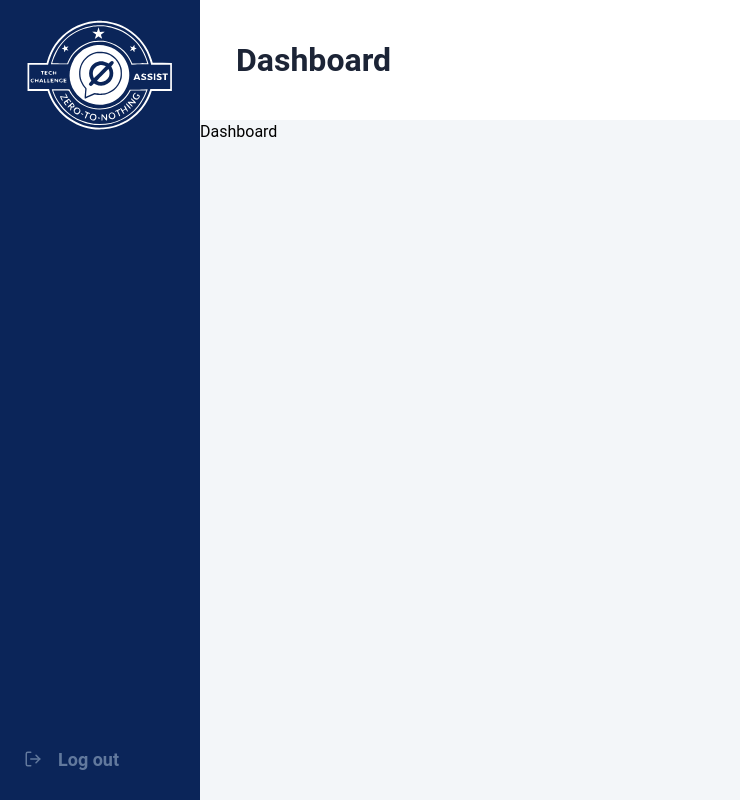
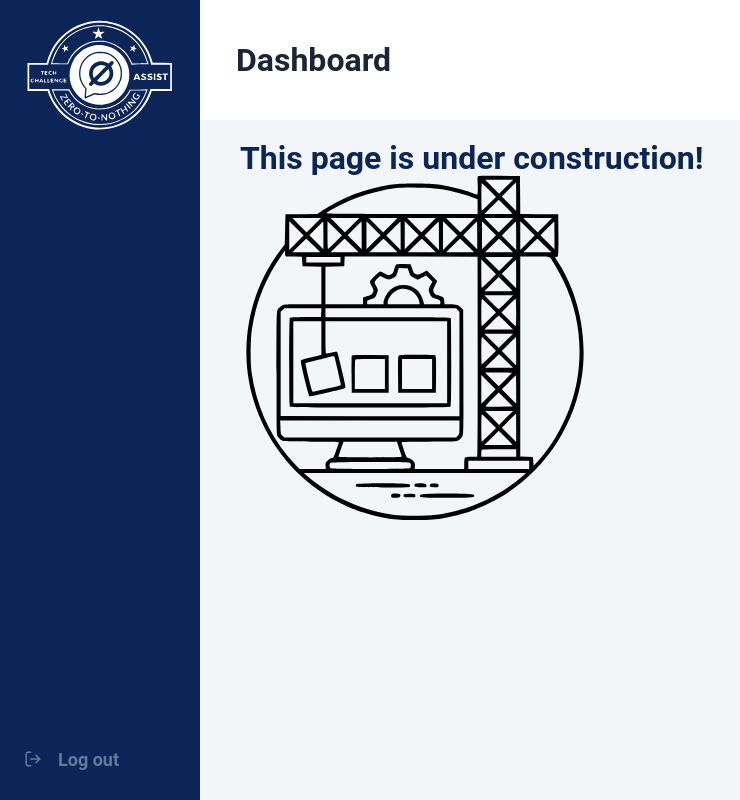
Before and after one commit to PTMAndrey/tech-challenge-2022-zero-to-nothing, a React (Create React App) app: page /#/ in a window 1280 px wide. Shown: the whole page, without its empty margins (0-740 px from the left). Built offline with nearby package versions, Linux system fonts and the light colour scheme; sample sign-in values are in the browser's storage.

Commit message:
added buildings, add button; added page in progress;

```diff
--- a/src/Components/BuildingsModal/BuildingsModal.js
+++ b/src/Components/BuildingsModal/BuildingsModal.js
@@ -50,7 +50,10 @@ const BuildingsModal = (props) => {
 
   const handleFloorInputErrors = () => {
     let floorInput = floorCount.current.value;
-    if (floorInput === "placeholder") return "Floor is a required field!";
+    if(props.page === "add" && floorInput === "placeholder")
+        return "Floor is a required field!";
+    if(props.page === "edit" && floorInput === "placeholder")
+        floorCount.current.selectedIndex = props.data.FloorCount;
     return " ";
   };
 
@@ -95,8 +98,9 @@ const BuildingsModal = (props) => {
     fetch(endpoints.update_buildings, {
       method: 'PUT',
       body: JSON.stringify({
+        BuildingId: props.data.BuildingId,
         Name: name.current.value,
-        FloorCount: floorCount.current.selectedIndex-1,
+        FloorCount: floorCount.current.selectedIndex,
         BuildingAddress: address.current.value,
       }),
       headers: {
@@ -230,6 +234,9 @@ const BuildingsModal = (props) => {
                   <option value="placeholder" hidden>
                     Floor
                   </option>
+                  <option>1</option>
+                  <option>2</option>
+                  <option>3</option>
                   <option>4</option>
                   <option>5</option>
                   <option>6</option>
--- a/src/Components/Content/Content.js
+++ b/src/Components/Content/Content.js
@@ -10,6 +10,9 @@ import Desk from '../../Pages/Desk/Desk';
 import Remote from '../../Pages/Remote/Remote';
 import Users from '../../Pages/Users/Users.js';
 import Header from '../../Components/Header/Header';
+
+import InProgress from '../../Components/InProgress/InProgress';
+
 // this component represents the Content for every component selected from Sidebar
 
 const Content = () => {
@@ -19,14 +22,14 @@ const Content = () => {
     return (
         <Container showSidebar={showSidebar}>
             <Header/>
-            {location === '/' && <Dashboard/> }{/* Dashboard*/}
-            {location === '/dashboard' && <Dashboard/> }{/* Dashboard*/}
+            {location === '/' && <InProgress/> }{/* Dashboard*/}
+            {location === '/dashboard' && <InProgress/> }{/* Dashboard*/}
             {location === '/user' && <User/> } {/* User management*/}
             {location === '/buildings' && <Buildings/> }{/* Buildings Management*/}
-            {location === '/office' && <Office/> }{/* Office Management*/}
-            {location === '/offices' && <Offices/> }{/* Office Status */}
-            {location === '/desk' && <Desk/> }{/* Desk Assignment*/}
-            {location === '/remote' && <Remote/> }{/* Remote request*/}
+            {location === '/office' && <InProgress/> }{/* Office Management*/}
+            {location === '/offices' && <InProgress/> }{/* Office Status */}
+            {location === '/desk' && <InProgress/> }{/* Desk Assignment*/}
+            {location === '/remote' && <InProgress/> }{/* Remote request*/}
             {location === '/users' && <Users/> }{/* User Status*/}
         </Container>
      );
--- /dev/null
+++ b/src/Components/InProgress/InProgress.js
@@ -0,0 +1,37 @@
+import styled from "styled-components";
+import { device } from "../../Components/DevicesSize/Device";
+import {ReactComponent as Image} from "../../Assets/PageInConstruction.svg";
+const InProgress = () => {
+    return (
+        <Container>
+            <Label>This page is under construction!</Label>
+            <br/>
+            <Image width={350} height={350}/>
+
+        </Container>
+     );
+}
+
+export default InProgress;
+
+const Container = styled.div`
+  max-width: 1160px;
+  width: 100%;
+  padding: 24px 40px;
+  margin: 0 auto;
+  min-height: 81%;
+
+  @media ${device.mobileM} {
+    padding: 15px;
+  }
+`;
+
+const Label = styled.label`
+  max-width: 189px;
+  height: 24px;
+  font-weight: 600;
+  align-items:center;
+  font-size: 32px;
+  line-height: 24px;
+  color: #0b2559;
+`;
--- a/src/Components/TableComponent/TableComponent.js
+++ b/src/Components/TableComponent/TableComponent.js
@@ -5,6 +5,7 @@ import { FiUserCheck } from "react-icons/fi";
 import { BiEditAlt } from "react-icons/bi";
 import { titles } from "../../Assets/Constants/Constants";
 import Pagination from "@material-ui/lab/Pagination";
+
 import {AiOutlineDelete} from "react-icons/ai";
 
 const TableComponent = (props) => {
@@ -16,11 +17,11 @@ const TableComponent = (props) => {
     setPagination(page);
   };
   console.log("data ==", data);
-
   const modifyUsersData = (data) => {
     let datas = [];
     data?.map((elem) =>
       datas.push({
+        id : elem.AccountId,
         firstName: elem.FirstName,
         lastName: elem.LastName,
         email: elem.Email,
@@ -34,11 +35,11 @@ const TableComponent = (props) => {
     return datas;
   };
 
-
   const modifyBuildingsData = (data) => {
     let datas = [];
     data?.map((elem) =>
       datas.push({
+        buildingId: elem.BuildingId,
         name: elem.Name,
         floorCount: elem.FloorCount,
         buildingAddress: elem.BuildingAddress,
@@ -48,10 +49,10 @@ const TableComponent = (props) => {
   };
 
 
-
   if (page === "user") {
     data = modifyUsersData(data);
   }
+
 
   if(page === "buildings")
     data = modifyBuildingsData(data);
@@ -125,20 +126,20 @@ const TableComponent = (props) => {
                       <div>
                       <BiEditAlt
                         size={24}
-                        onClick={() =>{ props.openEditModal(elem.Email);}}
+                        onClick={() =>{ props.openEditModal(elem.email);}}
                         cursor="pointer"
                       />
 
-                      {elem.Role === localStorage.getItem("role") ? null :
+                      {elem.id === localStorage.getItem("id") ? null :
                       ( page==="user" && elem.status === "Inactive" ?
                       <FiUserCheck
                         size={24}
-                         onClick={() => props.openReactivateModal(elem.Email)}
+                         onClick={() => props.openReactivateModal(elem.email)}
                         cursor="pointer"
                       /> :
                       <FiUserX
                         size={24}
-                        onClick={() => props.openDeleteModal(elem.Email)}
+                        onClick={() => props.openDeactivateModal(elem.email)}
                         cursor="pointer"
                       />)
                     }
@@ -151,29 +152,15 @@ const TableComponent = (props) => {
                     <div>
                     <BiEditAlt
                       size={24}
-                      onClick={() =>{ props.openEditModal(elem.Name);}}
+                      onClick={() =>{ props.openEditModal(elem.name);}}
                       cursor="pointer"
                     />
                     <AiOutlineDelete
                       size={24}
-                      onClick={() => props.openDeleteModal(elem.Name)}
+                      onClick={() => props.openDeleteModal(elem.name)}
                       cursor="pointer"/>
-                                {/* {elem.Role === localStorage.getItem("role") ? null :
-                                ( page==="user" && elem.status === "Inactive" ?
-                                <FiUserCheck
-                                  size={24}
-                                  onClick={() => props.openReactivateModal(elem.Email)}
-                                  cursor="pointer"
-                                /> :
-                                <FiUserX
-                                  size={24}
-                                  onClick={() => props.openDeleteModal(elem.Email)}
-                                  cursor="pointer"
-                                />)
-                              } */}
                   </div>
                 ) : null )}
-
 
                     </IconStyled>
                   </Td>
--- a/src/Components/UserModal/UserModal.js
+++ b/src/Components/UserModal/UserModal.js
@@ -43,7 +43,7 @@ const UserModal = (props) => {
     // password.current.value = props.data.Password;
     role.current.selectedIndex = props.data.Role;
     gender.current.selectedIndex = props.data.Gender;
-    birth_date.current.value = props.data.BirthDate;
+    //birth_date.current.value = props.data.BirthDate;
     nationality.current.selectedIndex = props.data.Nationality;
   }
 
@@ -97,6 +97,16 @@ const UserModal = (props) => {
     return " ";
   };
 
+  const handleGenderErrors = () => {
+    let genderInput = gender.current.value;
+    if( genderInput === "placeholder"){
+      gender.current.selectedIndex = props.data.Gender;
+      return " ";
+    }
+    return
+
+  }
+
 
   const addUser = () => {
     fetch(endpoints.add_user, {
@@ -110,7 +120,7 @@ const UserModal = (props) => {
         Gender: gender.current.selectedIndex-1,
         //BirthDate: '2000-12-21',
        // Nationality: "Romanian",
-        BirthDate: birth_date.current.value,
+        //BirthDate: birth_date.current.value,
         Nationality: nationality.current.selectedIndex-1,
       }),
       headers: {
@@ -120,7 +130,6 @@ const UserModal = (props) => {
     })
       .then((response) => {
         response.json();
-        console.log(birth_date.current.value);
       })
       .then(
         () =>
@@ -137,16 +146,20 @@ const UserModal = (props) => {
     fetch(endpoints.update_user, {
       method: 'PUT',
       body: JSON.stringify({
+        AccountId: props.data.AccountId,
+        AccountStatus: props.data.AccountStatus,
+
         Email: email.current.value,
-        // Password: password.current.value,
+        // Password: props.data.Password,
         FirstName: first_name.current.value,
         LastName: last_name.current.value,
         Role: role.current.selectedIndex-1,
-        Gender: gender.current.selectedIndex-1,
-        //BirthDate: '2000-12-21',
+        Gender: gender.current.selectedIndex,
+        BirthDate: props.data.BirthDate,
+        RemotePercentage: props.data.RemotePercentage,
        // Nationality: "Romanian",
         //BirthDate: birth_date.current.value,
-        Nationality: nationality.current.selectedIndex-1
+        Nationality: nationality.current.selectedIndex-1,
       }),
       headers: {
         'Content-Type': 'application/json',
@@ -154,8 +167,7 @@ const UserModal = (props) => {
       },
     })
       .then((response) => {
-        response.json();
-        console.log(birth_date.current.value);
+        console.log(response.json());
       })
       .then(
         () =>
@@ -168,6 +180,7 @@ const UserModal = (props) => {
       );
   };
 
+
   const handleErrors = (whereToSend) => {
     console.log("am ajuns in handleerrors");
     setShowBorders(true);
@@ -176,7 +189,8 @@ const UserModal = (props) => {
       password: [],
       first_name: [],
       last_name: [],
-      role: []
+      role: [],
+      gender: []
     };
 
     let emailError ;
@@ -212,6 +226,7 @@ const UserModal = (props) => {
       if (props.page === "add") {
         addUser();
       } else {
+        let genderError = handleGenderErrors();
         editUser();
       }
     }
@@ -397,7 +412,7 @@ const UserModal = (props) => {
                   />
                 </InputsContainer>
 
-                <InputsContainer>
+                {/* <InputsContainer>
                   <LabelComponent>BirthDate</LabelComponent>
                   <FormsInputComponent
                   type="date"
@@ -411,7 +426,7 @@ const UserModal = (props) => {
                     effect="solid"
                     place="right"
                   />
-                </InputsContainer>
+                </InputsContainer> */}
 
                 <InputsContainer>
                   <LabelComponent>Nationality</LabelComponent>
--- a/src/Pages/Buildings/Buildings.js
+++ b/src/Pages/Buildings/Buildings.js
@@ -7,10 +7,6 @@ import endpoints from "../../api/endpoints";
 import TableComponent from "../../Components/TableComponent/TableComponent";
 import Searchbar from "../../Components/Searchbar/Searchbar";
 import BuildingsModal from "../../Components/BuildingsModal/BuildingsModal";
-
-
-
-
 
 
 function refreshPage() {
```
Also changed, not shown: src/Assets/PageInConstruction.svg (added).
